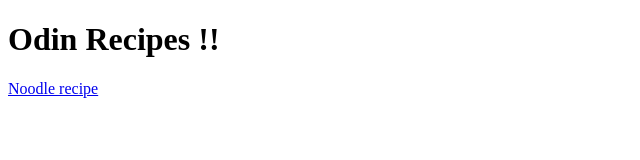
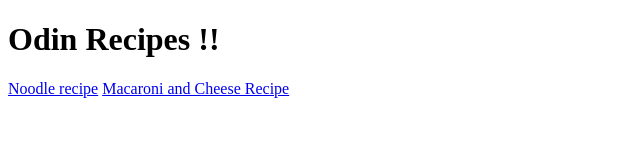
Before and after one commit to J-Herika/odin-recipes, a plain HTML site: page index.html in a window 1280 px wide. Shown: the whole page, without its empty margins (0-640 px from the left). Drawn offline with Linux system fonts and the light colour scheme.

Commit message:
fixed a bug with the CmD link not working

```diff
--- a/index.html
+++ b/index.html
@@ -6,6 +6,9 @@
   </head>
   <body>
     <h1>Odin Recipes !!</h1>
-    <a href="recipes/noodle.html">Noodle recipe</a>
+    <div>
+      <a href="recipes/noodle.html">Noodle recipe</a>
+      <a href="recipes/MandC.html"> Macaroni and Cheese Recipe</a>
+    </div>
   </body>
 </html>
```
Also changed, not shown: recipes/MandC.html (+1 -1 lines), recipes/MandC.jpg (added), 1 other file.
